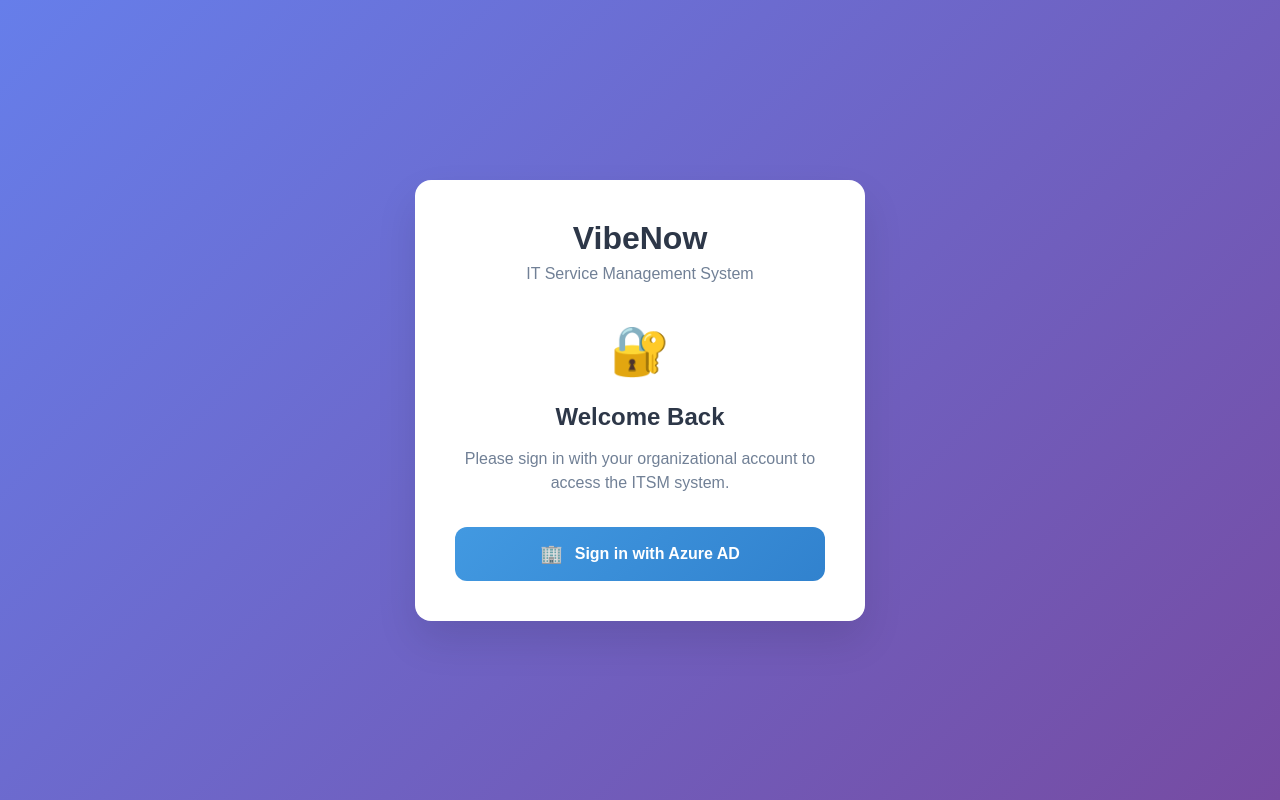
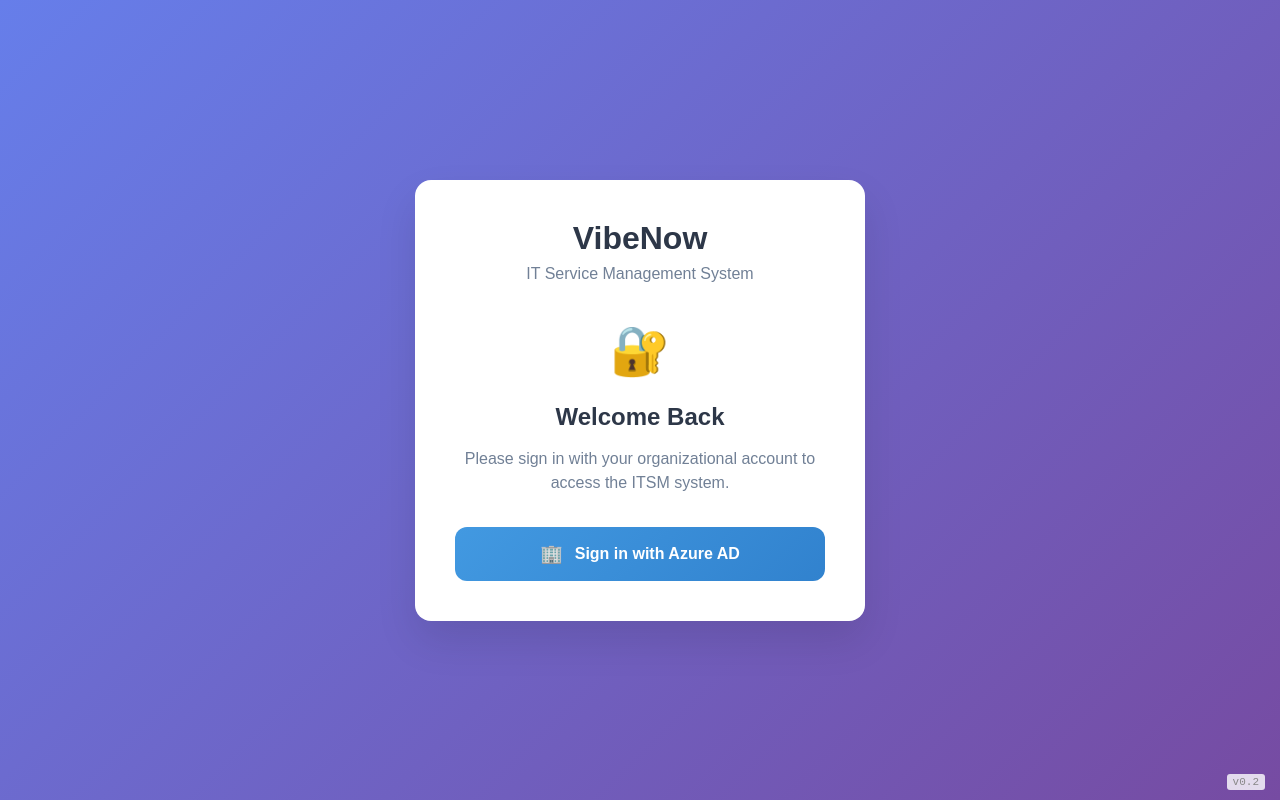
Before and after one commit to samdev96/AzureTestApp, a React (Create React App) app: page /view-tickets in a window 1280 px wide. Built offline with nearby package versions, Linux system fonts and the light colour scheme; no server answers.

Commit message:
v0.2.0 - Add version display at bottom right
- Added version number display (v0.2) in bottom right corner
- Styled with subtle background and monospace font
- Fixed positioning with z-index for proper visibility
- First commit on v0.2 branch to trigger Azure Static Web Apps deployment

```diff
--- a/src/App.css
+++ b/src/App.css
@@ -1,6 +1,7 @@
 .App {
   min-height: 100vh;
   background-color: #f5f7fa;
+  position: relative;
 }
 
 * {
@@ -12,3 +13,18 @@
   padding: 0;
   background-color: #f5f7fa;
 }
+
+/* Version display at bottom right */
+.version-display {
+  position: fixed;
+  bottom: 10px;
+  right: 15px;
+  font-size: 11px;
+  color: #888;
+  background: rgba(255, 255, 255, 0.8);
+  padding: 2px 6px;
+  border-radius: 3px;
+  font-family: monospace;
+  z-index: 1000;
+  backdrop-filter: blur(5px);
+}
--- a/src/App.tsx
+++ b/src/App.tsx
@@ -53,6 +53,11 @@
               }
             />
           </Routes>
+
+          {/* Version display */}
+          <div className="version-display">
+            v0.2
+          </div>
         </div>
       </Router>
     </AuthProvider>
```
